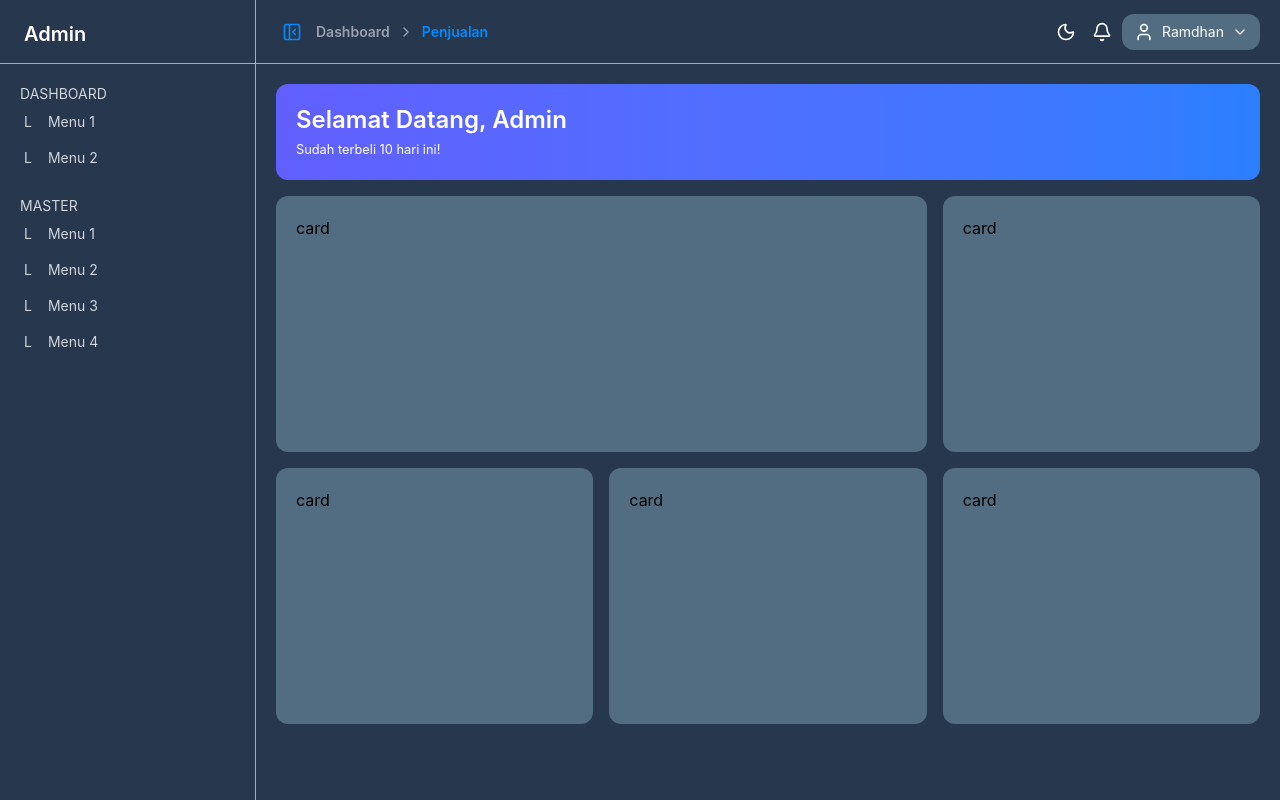
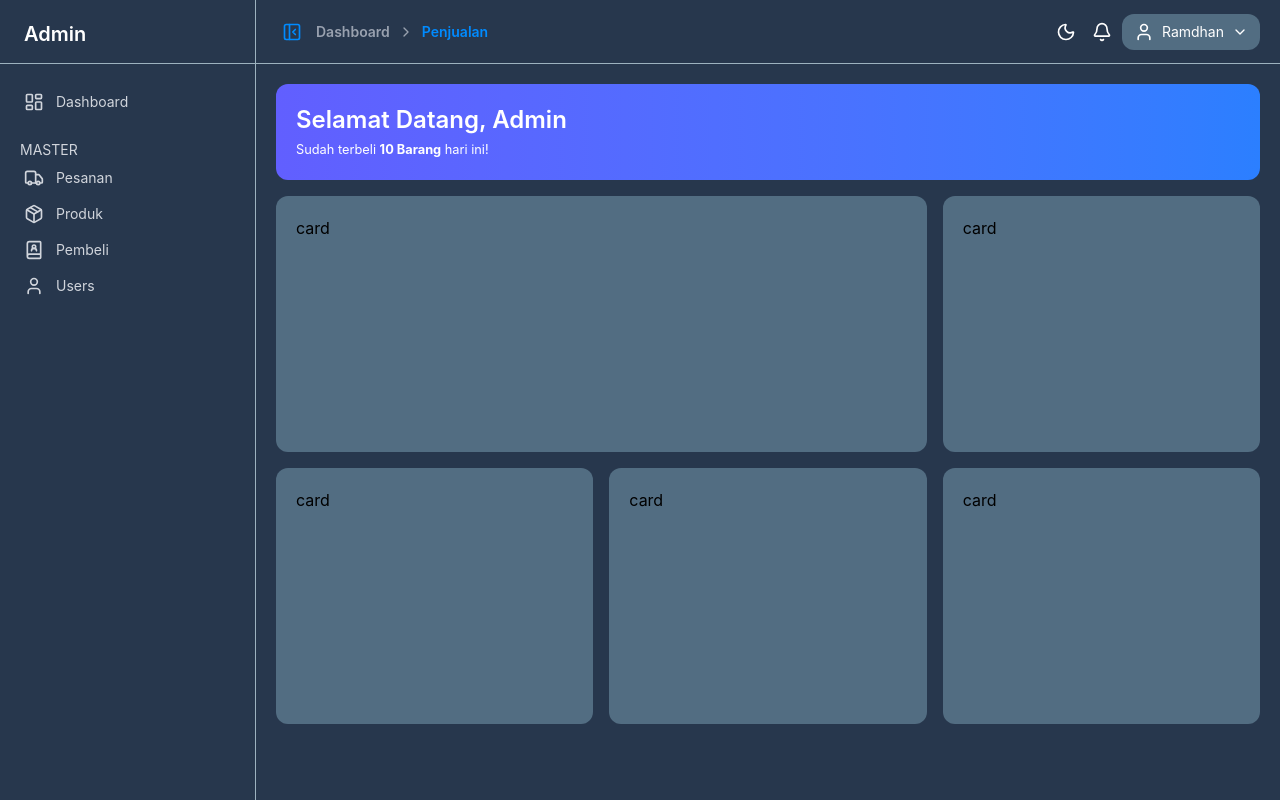
Before and after one commit to RAMDHAN-MQ/react-admin-dashboard, a React (Vite) app: page / in a window 1280 px wide. Built offline with nearby package versions, Linux system fonts and the light colour scheme.

Commit message:
add: logo dan menu pada siderbar

```diff
--- a/src/components/ItemMenu.tsx
+++ b/src/components/ItemMenu.tsx
@@ -1,14 +1,16 @@
+import type { ReactNode } from "react";
+
 type Props = {
-  logo: string;
+  logo: ReactNode;
   text: string;
 };
 
 export default function ItemMenu({ logo, text }: Props) {
   return (
     <div className="px-3 py-2 mx-3 rounded-xl hover:bg-tema-3">
-      <a href="">
+      <a href="" className="flex items-center gap-3">
         <span>{logo}</span>
-        <span className="ml-4">{text}</span>
+        <span>{text}</span>
       </a>
     </div>
   );
--- a/src/components/MainContent.tsx
+++ b/src/components/MainContent.tsx
@@ -18,9 +18,13 @@ export default function MainContent() {
             keterangan="text-primary"
             onClick={() => {}}
           />
-          <span className="text-gray-400">Dashboard</span>
+          <a href="" className="text-gray-400">
+            Dashboard
+          </a>
           <ChevronRight size={16} className={"text-gray-400"} />
-          <span className="text-primary">Penjualan</span>
+          <a href="" className="text-primary">
+            Penjualan
+          </a>
         </div>
         <div className="nav-kanan flex gap-1 items-center text-white ">
           <IconButton
@@ -46,7 +50,9 @@ export default function MainContent() {
       <div className="content p-5">
         <div className="welcome-banner rounded-xl p-5 text-white bg-linear-to-r from-indigo-500 to-blue-500">
           <h1 className="text-2xl font-semibold">Selamat Datang, Admin</h1>
-          <small>Sudah terbeli 10 hari ini!</small>
+          <small>
+            Sudah terbeli <span className="font-bold">10 Barang</span> hari ini!
+          </small>
         </div>
 
         <div className="grid grid-cols-3 gap-4 mt-4">
--- a/src/components/Sidebar.tsx
+++ b/src/components/Sidebar.tsx
@@ -1,3 +1,4 @@
+import { BookUser, LayoutDashboard, Package, Truck, User } from "lucide-react";
 import ItemMenu from "./ItemMenu";
 
 export default function Sidebar() {
@@ -9,16 +10,14 @@ export default function Sidebar() {
 
       <div className="menu text-gray-300 text-sm">
         <div className="menu-item my-5">
-          <span className="px-5">DASHBOARD</span>
-          <ItemMenu logo={"L"} text={"Menu 1"} />
-          <ItemMenu logo={"L"} text={"Menu 2"} />
+          <ItemMenu logo={<LayoutDashboard size={20} />} text={"Dashboard"} />
         </div>
         <div className="menu-item my-5">
           <span className="px-5">MASTER</span>
-          <ItemMenu logo={"L"} text={"Menu 1"} />
-          <ItemMenu logo={"L"} text={"Menu 2"} />
-          <ItemMenu logo={"L"} text={"Menu 3"} />
-          <ItemMenu logo={"L"} text={"Menu 4"} />
+          <ItemMenu logo={<Truck size={20} />} text={"Pesanan"} />
+          <ItemMenu logo={<Package size={20} />} text={"Produk"} />
+          <ItemMenu logo={<BookUser size={20} />} text={"Pembeli"} />
+          <ItemMenu logo={<User size={20} />} text={"Users"} />
         </div>
       </div>
     </div>
```
